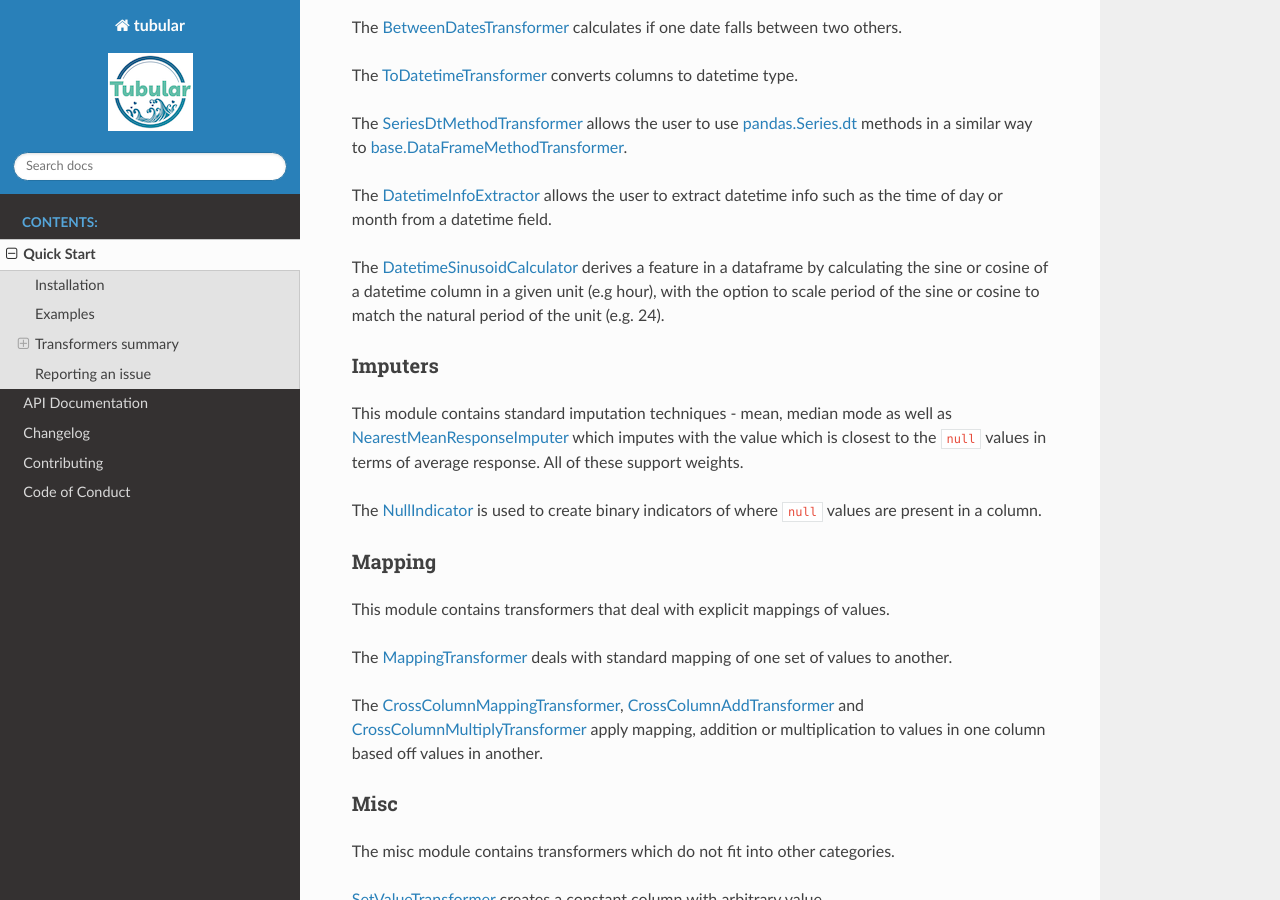
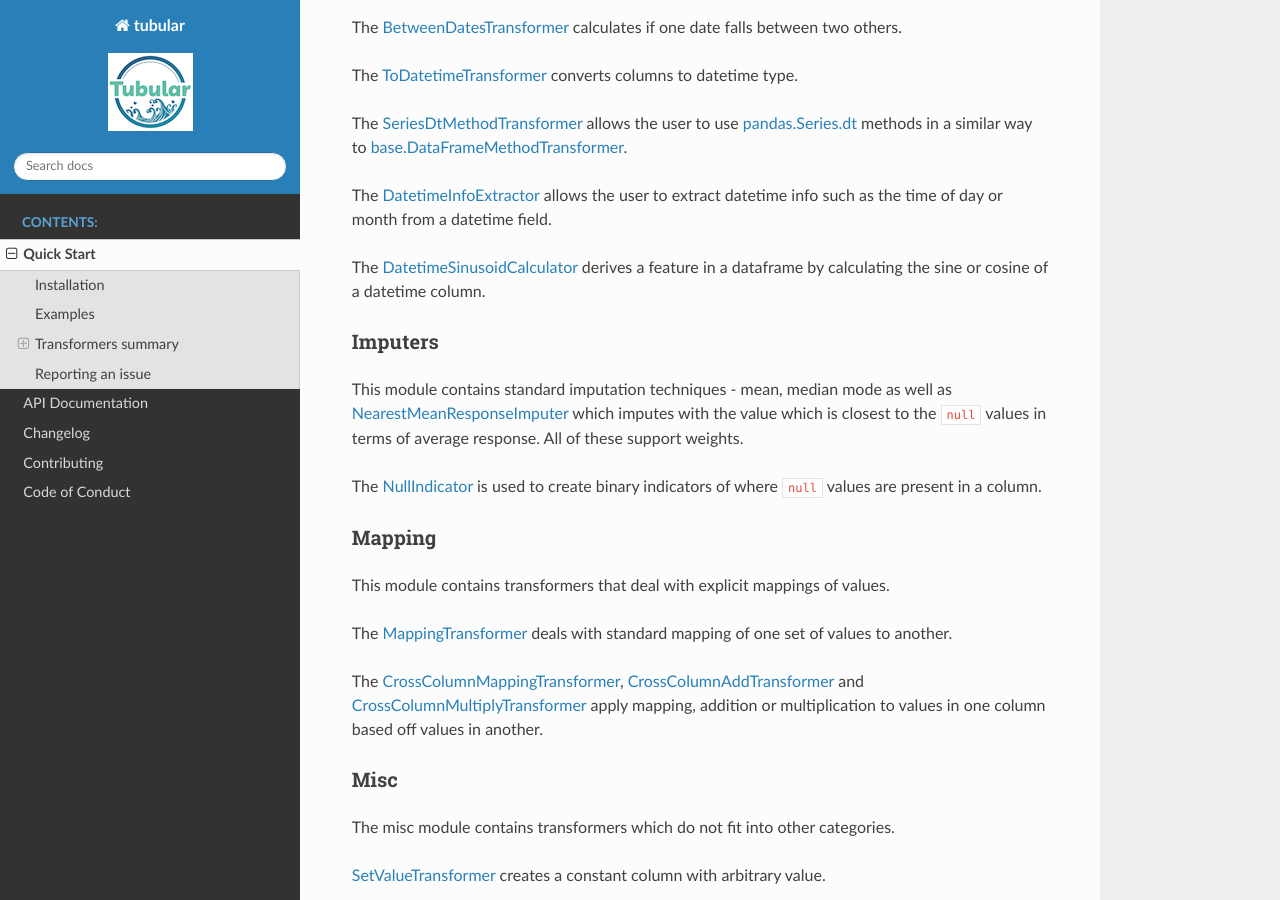
Before and after one commit to lvgig/tubular, a Sphinx documentation site: the page built from docs/source/quick-start.rst, in a window 1280 px wide and 900 px high, scrolled down 1571 px. Built offline with Sphinx 7.4.7 and the Read the Docs theme 2.0.0, drawn with Linux system fonts in a browser that asks for light colours.

Commit message:
Update quick-start.rst

```diff
--- a/docs/source/quick-start.rst
+++ b/docs/source/quick-start.rst
@@ -66,7 +66,7 @@ The `SeriesDtMethodTransformer <https://tubular.readthedocs.io/en/latest/api/tub
 
 The `DatetimeInfoExtractor <https://tubular.readthedocs.io/en/latest/api/tubular.dates.DatetimeInfoExtractor.html>`_ allows the user to extract datetime info such as the time of day or month from a datetime field.
 
-The `DatetimeSinusoidCalculator <https://tubular.readthedocs.io/en/latest/api/tubular.dates.DatetimeSinusoidCalculator.html>`_ derives a feature in a dataframe by calculating the sine or cosine of a datetime column in a given unit (e.g hour), with the option to scale period of the sine or cosine to match the natural period of the unit (e.g. 24).
+The `DatetimeSinusoidCalculator <https://tubular.readthedocs.io/en/latest/api/tubular.dates.DatetimeSinusoidCalculator.html>`_ derives a feature in a dataframe by calculating the sine or cosine of a datetime column.
 
 Imputers
 ^^^^^^^^
```
